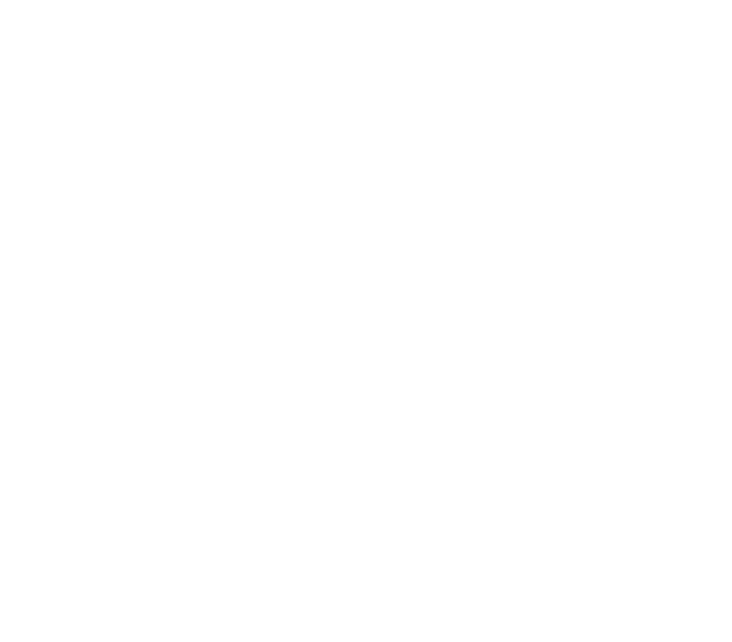
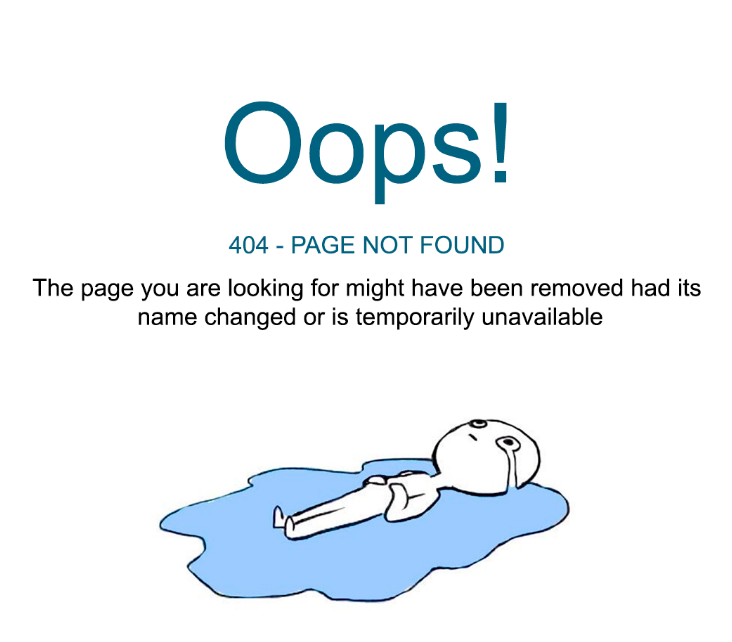
Before and after one commit to reutskaya/webapp-front, an Angular app: page /404 in a window 1280 px wide. Before the commit this address led to /. Shown: the top 642 px of the page, without its empty margins (273-1005 px from the left). Built offline with nearby package versions, Linux system fonts and the light colour scheme.

Commit message:
[WebApp] Add 404 page and fix bugs

```diff
--- a/src/app/app.module.ts
+++ b/src/app/app.module.ts
@@ -12,6 +12,7 @@
 import { SearchComponentComponent } from './search-component/search-component.component';
 import { ReactiveFormsModule } from '@angular/forms';
 import { TextComponentComponent } from './text-component/text-component.component';
+import { NotFoundComponent } from './not-found/not-found.component';
 
 
 
@@ -21,6 +22,7 @@
     AppComponent,
     SearchComponentComponent,
     TextComponentComponent,
+    NotFoundComponent,
   ],
   imports: [
     BrowserModule,
--- /dev/null
+++ b/src/app/not-found/not-found.component.html
@@ -0,0 +1 @@
+<div class="imgbox"><img class="center-fit" src="../../assets/icon/Not-found.png" /></div>
--- /dev/null
+++ b/src/app/not-found/not-found.component.scss
@@ -0,0 +1,13 @@
+* {
+    margin: 0;
+    padding: 0;
+}
+.imgbox {
+    display: grid;
+    height: 90%;
+}
+.center-fit {
+    max-width: 100%;
+    max-height: 90vh;
+    margin: auto;
+}
--- /dev/null
+++ b/src/app/not-found/not-found.component.ts
@@ -0,0 +1,15 @@
+import { Component, OnInit } from '@angular/core';
+
+@Component({
+  selector: 'app-not-found',
+  templateUrl: './not-found.component.html',
+  styleUrls: ['./not-found.component.scss']
+})
+export class NotFoundComponent implements OnInit {
+
+  constructor() { }
+
+  ngOnInit() {
+  }
+
+}
--- a/src/app/search-component/search-component.component.ts
+++ b/src/app/search-component/search-component.component.ts
@@ -2,7 +2,7 @@
 import { Router } from '@angular/router';
 import { FormBuilder, Validators, FormControl, FormGroup } from '@angular/forms';
 import { HttpClient } from '@angular/common/http';
-import { Observable } from 'rxjs';
+import { Observable, of } from 'rxjs';
 import { switchMap, debounceTime, tap, finalize } from 'rxjs/operators';
 
 @Component({
@@ -37,22 +37,28 @@
               .pipe(
                 finalize(() => this.isLoading = false),
               )
+          } else if (text !== '') {
+            return this.searchByString(text)
+              .pipe(
+                finalize(() => this.isLoading = false),
+              )
+          } else {
+            return of({result: []} as ITextResponse);
           }
-          return this.searchByString(text)
-            .pipe(
-              finalize(() => this.isLoading = false),
-            )
         }
         )
       )
       .subscribe(texts => {
-        if (this.searchForm.value.query.id != undefined) {
-          this.searchResults = texts.result
+        if (texts.result.length === 0){
+          this.dropdown = [];
+        } else if (this.searchForm.value.query.id != undefined) {
+          let tmp: TextResult = texts.result[0];
+          tmp.text = tmp.text.slice(0, 255) + ' ...'
+          this.searchResults = [tmp];
         } else {
           this.dropdown = texts.result.slice(0, 5)
         }
-      }
-      );
+      });
   }
 
   searchByString(query: string): Observable<ITextResponse> {
--- a/src/app/text-component/text-component.component.scss
+++ b/src/app/text-component/text-component.component.scss
@@ -1,4 +1,8 @@
 .text-title {
     color: #1d627f;
     font-family:sans-serif;
-  }
+}
+
+.text-wrapper {
+  margin: 0 150px;
+}
--- a/src/app/text-component/text-component.component.ts
+++ b/src/app/text-component/text-component.component.ts
@@ -1,5 +1,5 @@
 import { Component, OnInit } from '@angular/core';
-import { ActivatedRoute } from '@angular/router';
+import { ActivatedRoute, Router } from '@angular/router';
 import { HttpClient } from '@angular/common/http';
 import { Observable } from 'rxjs';
 import { tap } from 'rxjs/operators';
@@ -13,12 +13,22 @@
   private id: number = 0;
   private text: string = "";
 
-  constructor(private route: ActivatedRoute, private http: HttpClient) {
+  constructor(private route: ActivatedRoute, private router: Router, private http: HttpClient) {
   }
 
   ngOnInit() {
     this.id = Number.parseInt(this.route.snapshot.queryParamMap.get('id'));
-    this.searchById(this.id).subscribe(texts => this.text = texts.result[0].text)
+    if (isNaN(this.id)) {
+      this.router.navigateByUrl('/404');
+    } else {
+      this.searchById(this.id).subscribe(texts => {
+        if (texts.result.length > 0) {
+          this.text = texts.result[0].text;
+        } else {
+          this.router.navigateByUrl('/404');
+        }
+      });
+    }
   }
 
   searchById(id: number): Observable<ITextResponse> {
```
Also changed, not shown: src/app/app-routing.module.ts (+5 -2 lines), 1 other file (tests, documents, lock files or other folders).
